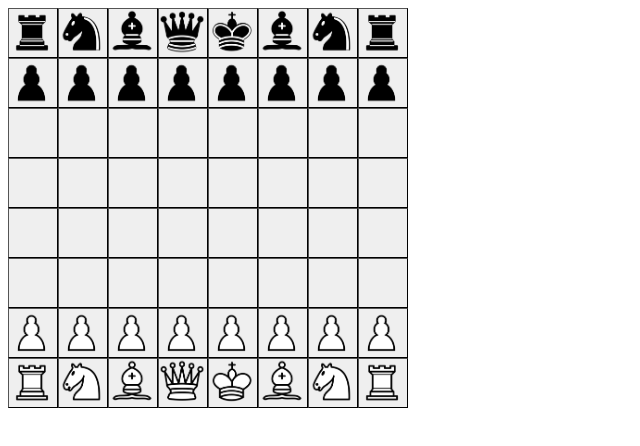
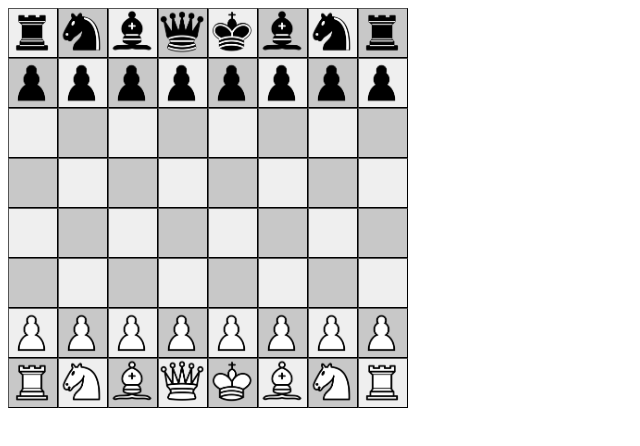
Before and after one commit to DanielChen1009/C-C-O, a plain HTML site: page C-C-O.html in a window 1280 px wide. Shown: the whole page, without its empty margins (0-640 px from the left). Drawn offline with nearby package versions, Linux system fonts and the light colour scheme.

Commit message:
Implemented checkerboard pattern.

```diff
--- a/C-C-O.html
+++ b/C-C-O.html
@@ -18,6 +18,10 @@
                 outline: none;
                 background-color: rgb(239, 239, 239);
                 border-width: 1px;
+            }
+
+            .dark {
+                background-color: rgb(200, 200, 200);
             }
 
             .select {
--- a/C-C-O.js
+++ b/C-C-O.js
@@ -36,6 +36,7 @@ class Session {
                 let square = $("#" + squareID);
                 square.removeClass();
                 square.addClass("square");
+                if ((i + j) % 2 !== 0) square.addClass("dark");
                 if (!piece) continue;
                 square.addClass("piece");
                 square.addClass(piece.name() + (piece.color() === WHITE ? "white" : "black"));
```
